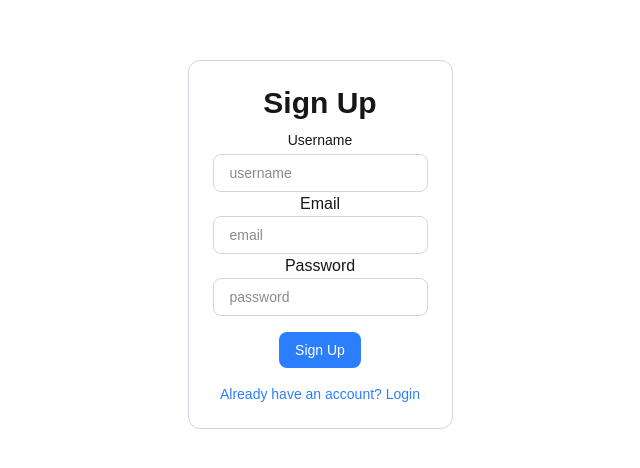
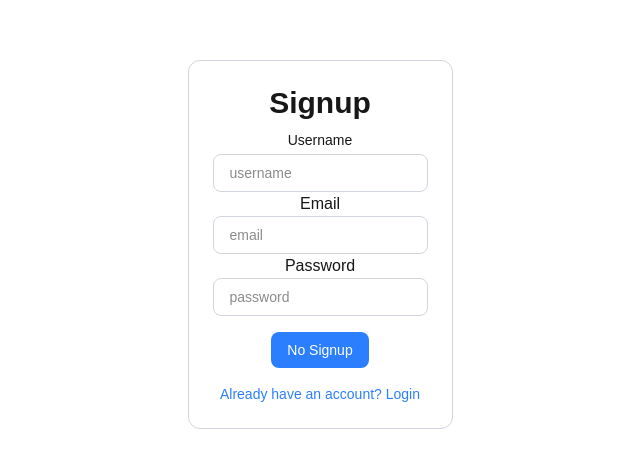
Before and after one commit to Shas-05/auth-nextjs, a Next.js app: page /signup in a window 1280 px wide. Shown: the part 156-624 px from the top of the page, without its empty margins (320-960 px from the left). Built offline with nearby package versions, Linux system fonts and the light colour scheme.

Commit message:
Database connection successfull

```diff
--- a/src/app/signup/page.tsx
+++ b/src/app/signup/page.tsx
@@ -1,8 +1,10 @@
 "use client";
 import Link from "next/link";
 import React, { use, useEffect } from "react";
-import {useRouter} from "next/navigation";
-import {axios} from "axios";
+import { useRouter } from "next/navigation";
+import axios from "axios";
+import { set } from "mongoose";
+import toast from "react-hot-toast";
 
 export default function SignUpPage() {
   const router = useRouter();
@@ -10,16 +12,35 @@ export default function SignUpPage() {
   const [user, setUser] = React.useState({
     email: "",
     password: "",
-    username:"",
+    username: "",
   });
 
   const [buttonDisabled, setButtonDisabled] = React.useState(false);
-  const onSignup = async () => {// this method talks to the database
-  }
-
+  const [loading, setLoading] = React.useState(false);
+  const onSignup = async () => {
+    // this method talks to the database
+    try {
+      setLoading(true);
+      const response = await axios.post("/api/user/signup", user);
+      console.log("Signup success", response.data);
+      toast.success("Signup Successful");
+      router.push("/login");
+    } catch (error: any) {
+      console.log("Signup failed", error.message);
+      toast.error(error.message);
+    } finally {
+      setLoading(false);
+    }
+  };
   useEffect(() => {
-    if(user.email.length > 0 && user.password.length > 0 && user.username.length > 0){
+    if (
+      user.email.length > 0 &&
+      user.password.length > 0 &&
+      user.username.length > 0
+    ) {
       setButtonDisabled(false);
+    } else {
+      setButtonDisabled(true);
     }
   }, [user]);
 
@@ -27,7 +48,7 @@ export default function SignUpPage() {
     <div className="flex flex-col items-center justify-center min-h-screen py-2">
       <div className="flex flex-col items-center justify-center border border-gray-300 rounded-xl p-6">
         <h1 className="mb-2 text-center text-3xl font-bold text-white-800">
-          Sign Up
+          {loading ? "Processing..." : "Signup"}
         </h1>
         <hr />
         <label
@@ -63,10 +84,16 @@ export default function SignUpPage() {
           onChange={(e) => setUser({ ...user, password: e.target.value })}
           placeholder="password"
         />
-        <button onClick={onSignup} className="mt-4 rounded-lg bg-blue-500 px-4 py-2 text-sm font-medium text-white hover:bg-blue-600 focus:outline-none focus:ring-2 focus:ring-blue-200">
-          Sign Up
+        <button
+          onClick={onSignup}
+          className="mt-4 rounded-lg bg-blue-500 px-4 py-2 text-sm font-medium text-white hover:bg-blue-600 focus:outline-none focus:ring-2 focus:ring-blue-200"
+        >
+          {buttonDisabled ? "No Signup" : "Signup"}
         </button>
-        <Link href="/login" className="mt-4 text-sm text-blue-500 hover:underline">
+        <Link
+          href="/login"
+          className="mt-4 text-sm text-blue-500 hover:underline"
+        >
           Already have an account? Login
         </Link>
       </div>
```
